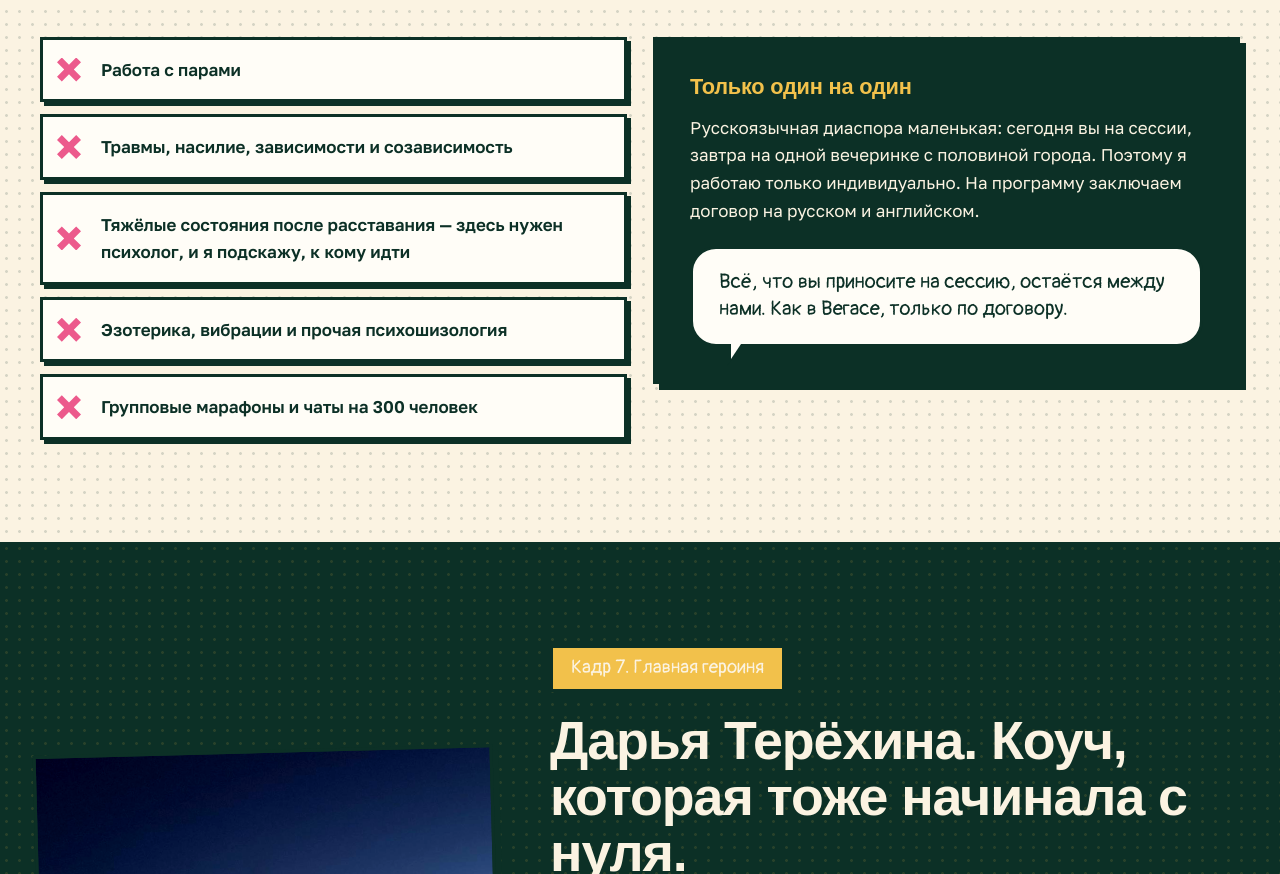
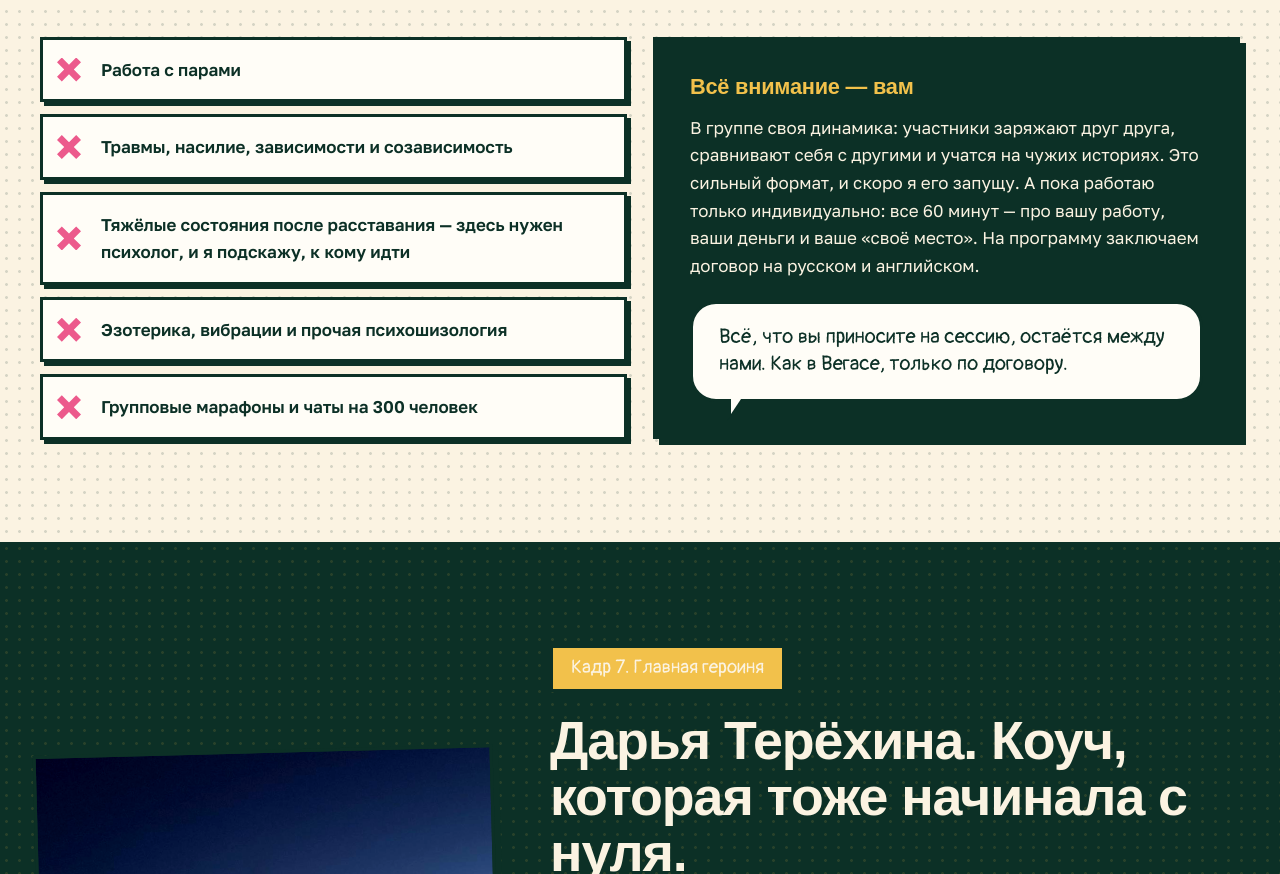
Before and after one commit to darterehina-design/mentalaudit, a plain HTML site: page index.html in a window 1280 px wide. Shown: the part 6846-7720 px from the top of the page. Drawn offline with Linux system fonts and the light colour scheme; a web font is replaced by a local one.

Commit message:
Блок «Всё внимание — вам» вместо «Только один на один» (#9)
Claude-Session: https://claude.ai/code/session_01NeCSfTRnzhQxPtmGHHuWs2

Co-authored-by: Claude <noreply@anthropic.com>

```diff
--- a/index.html
+++ b/index.html
@@ -281,8 +281,8 @@
         <li>Групповые марафоны и чаты на 300 человек</li>
       </ul>
       <article class="panel secret">
-        <h3>Только один на один</h3>
-        <p>Русскоязычная диаспора маленькая: сегодня вы на сессии, завтра на одной вечеринке с половиной города. Поэтому я работаю только индивидуально. На программу заключаем договор на русском и английском.</p>
+        <h3>Всё внимание — вам</h3>
+        <p>В группе своя динамика: участники заряжают друг друга, сравнивают себя с другими и учатся на чужих историях. Это сильный формат, и скоро я его запущу. А пока работаю только индивидуально: все 60&nbsp;минут — про вашу работу, ваши деньги и ваше «своё место». На программу заключаем договор на русском и английском.</p>
         <p class="bubble">Всё, что вы приносите на сессию, остаётся между нами. Как в Вегасе, только по договору.</p>
       </article>
     </div>
```
